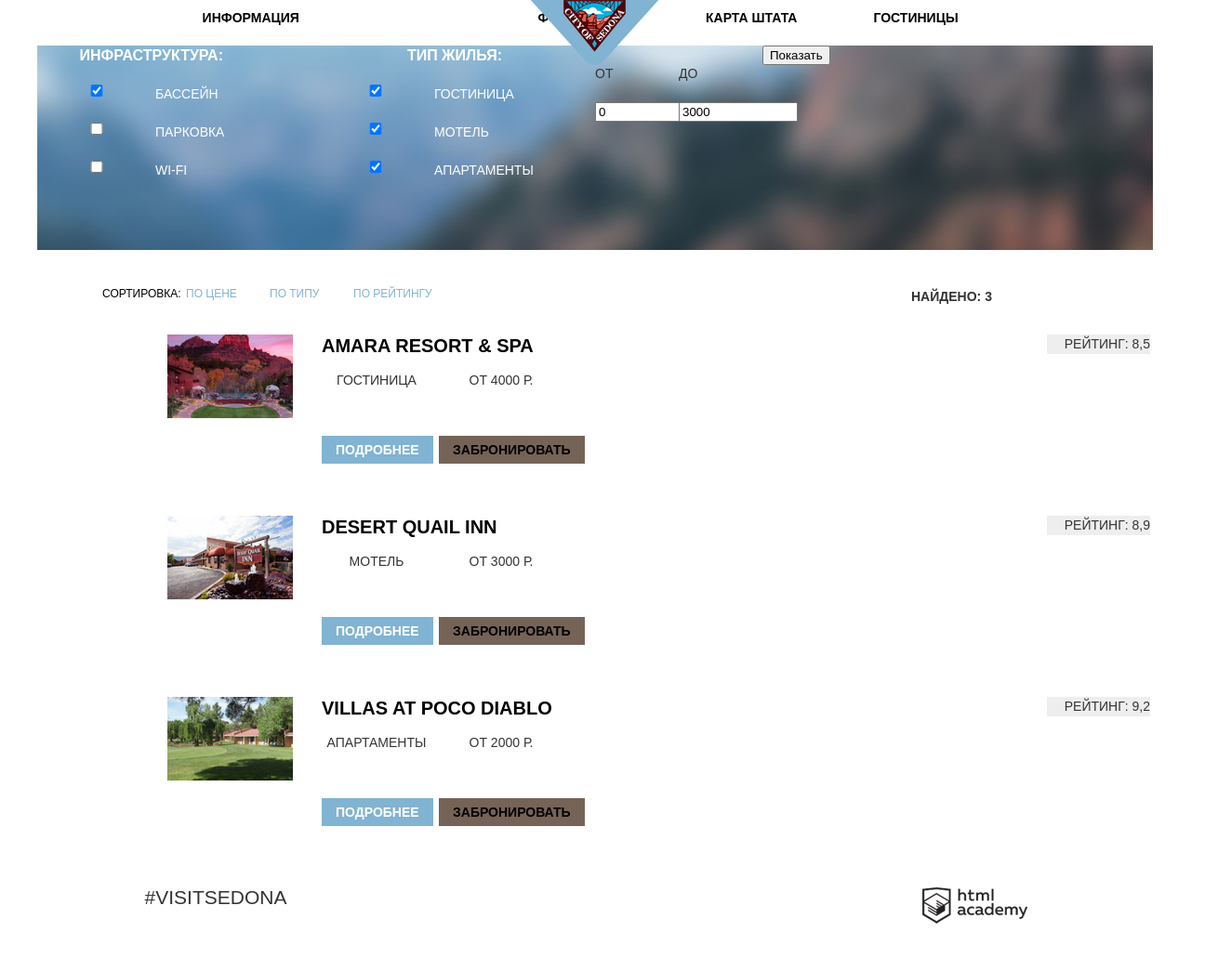
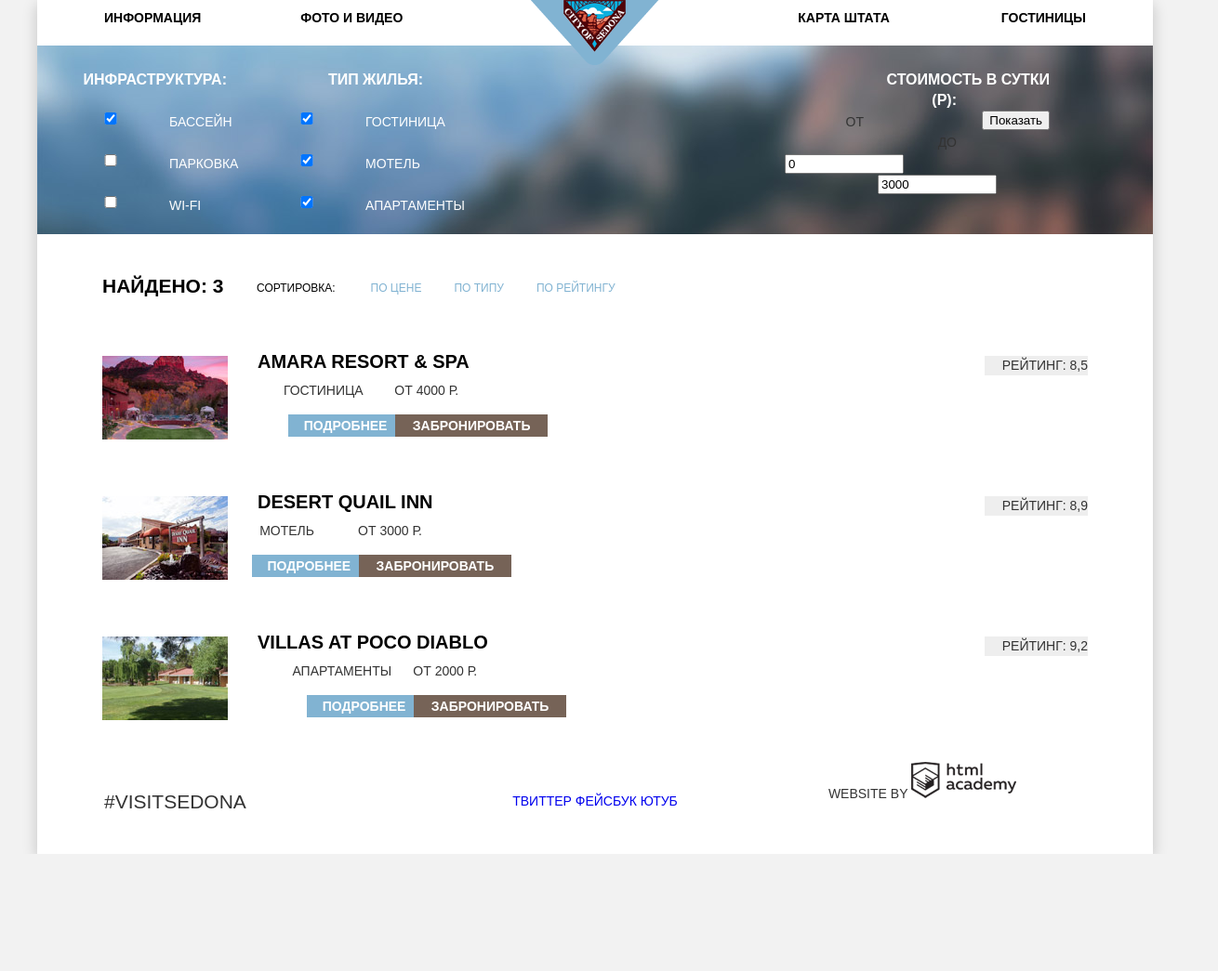
Before and after one commit to elenaklimanova/423043-sedona, a plain HTML site: page hotels.html in a window 1280 px wide. Shown: the whole page at 93% size, 1310 px wide, since content can reach past the window. After the commit the page ends 919 px from the top, so only its background shows below. Drawn offline with Linux system fonts and the light colour scheme.

Commit message:
сетки доработки

```diff
--- a/css/style.css
+++ b/css/style.css
@@ -8,6 +8,7 @@ body {
 	line-height: 21px;
 	font-weight: 400;
 	text-transform: uppercase;
+	background-color: #f2f2f2;
 }
 .main-title p, .benefits-title p, .feautures-item p, .benefits p{
 	font-weight: normal;
@@ -24,15 +25,6 @@ h2 {
 .offer-title p{
 	line-height: 24px;
 }
-.offer-btn{
-	font-size: 21px;
-	line-height: 26px;
-	color: white;
-	background-color: #766357;
-}
-a {
-	text-decoration: none;
-}
 
 .clearfix::after {
 	content: "";
@@ -40,14 +32,32 @@ a {
     clear: both;
 }
 
+.offer-search{
+	background-color: #766357;
+	width: 568px;
+	height: 86px;
+	margin: 0 auto;
+}
+
+.offer-search a{
+	box-sizing: border-box;
+	float: left;
+	width: 100%;
+	height: 76px;
+	color: white;
+	padding-top: 32px;
+	font-size: 21px;
+
+}
+a {
+	text-decoration: none;
+}
+
 .container {
 	width: 1200px;
 	margin: 0 auto;
-}
-
-.wrapper {
-	padding-left: 10%;
-	padding-right: 10%;
+	background-color: #fff;
+	box-shadow: 0 5px 15px rgba(0, 0, 0, 0.2);
 }
 
 ul {
@@ -55,6 +65,7 @@ ul {
 	font-size: 0;
 	list-style-type: none;
 	padding-left: 6%;
+	padding-right: 6%;
 	padding-bottom: 19px;
 	padding-top: 9px;
 
@@ -66,6 +77,13 @@ ul {
 	width: 20%;
 	font-size: 14px;
 	font-weight: 700;
+}
+.main-nav li:nth-child(1),.main-nav li:nth-child(2){
+	text-align: left;
+}
+
+.main-nav li:nth-child(3),.main-nav li:nth-child(4){
+	text-align: right;
 }
 
 .main-nav li:nth-child(2){
@@ -81,39 +99,33 @@ ul {
 	top: 0;
 	left: 50%;
 	transform: translateX(-50%);
+	z-index: 2;
 }
 
 .intro{
-display: flex;
-justify-content: center;
-padding-top: 76px;
-height: 352px;
+height: 508px;
 width: 100%;
 position: relative;
-}
-
-.intro:before{
-	content: "";
 background: url("../img/background-index.jpg") no-repeat;
- width: 100%;
- height: 508px;
- position: absolute;
-	z-index: -1;
-	top: 0px;
-	left: 00px;
 }
 
 .intro:after{
 	content: "";
   background: url("../img/background-mask.png") no-repeat;
 	left: 0;
-	bottom: -235px;
+	bottom: 0;
 	width: 100%;
-	height: 212px;
+	height: 57px;
 	position: absolute;
-	z-index: -1;
+	z-index: 1;
+}
 
+.intro img{
+	display: block;
+	padding-top: 78px;
+	margin: 0 auto;
 }
+
 
 .main-title {
 	font-size: 21px;
@@ -123,7 +135,7 @@ position: relative;
 	text-align: center;
 	padding-left: 382px;
 	padding-right: 382px;
-	padding-top: 125px;
+	padding-top: 46px;
 	padding-bottom: 16px;
 }
 p {
@@ -230,81 +242,76 @@ p {
 }
 .offer p{
 	margin-top: 28px;
+	margin-bottom: 10px;
 }
-.offer-btn btn {
-	text-decoration: none;
-	font-size: 21px;
-}
+
 .map{
 	background: url("../img/map.jpg");
 	background-repeat: no-repeat;
 	width: 100%;
-	height: 747px;
+	height: 473px;
+	margin-top: 0px;
 }
 
-.footer.{
+footer{
 	position: relative;
-	z-index: 1;
 }
 .hotel-search{
-	margin: 0 auto;
 	position:absolute;
 	z-index: 2;
-	top: 2162px;
-	left: 389px;
-	background-color: white;
+	top: 50%;
+	left: 50%;
+	background-color: #fff;
 	width: 568px;
-  height: 395px;
-
+	margin-left: -284px;
+	margin-top: -292px;
 }
 
-.hotel-search{
-	text-align: left;
-	width: 572px;
-	margin: 0 auto;
-
+.hotel-search-row{
+padding: 30px 50px;
 }
 .footer-index, .footer-inner {
 	font-size: 0;
 	text-align: center;
-	padding-right: 72px;
-	padding-left: 72px;
+	padding:0 6%;
 }
-
 
 .hashtag {
 	display: inline-block;
-	vertical-align: top;
+	vertical-align: middle;
+	box-sizing: border-box;
 	font-size: 21px;
-	float: left;
-	width: 240px;
-	margin-right: 88px;
+	text-align: left;
+	width: 33.334%;
+	padding-left:
 }
 
 
 .social {
 	display: inline-block;
 	vertical-align: middle;
-	float: left;
-	width: 400px;
+	font-size: 14px;
+	text-align: center;
+	width: 33.334%;
 }
 
 .copyright{
 	display: inline-block;
 	vertical-align: middle;
-	float: right;
-	width: 240px;
+	font-size: 14px;
+	text-align: right;
+	width: 33.334%;
 }
 
 
 /*внутренняя страница*/
 .search-panel{
 	width: 1200px;
-	min-height: 220px;
+	height: 203px;
 	background-image: url(../img/background-hotels.jpg);
 }
 
- .filter-group b{
+ .filter-title, .filter-cost-title{
   font-size: 16px;
   color: white;
   font-weight: bold;
@@ -318,35 +325,42 @@ p {
   text-align: left;
  }
 
- .filter-group{
+ .filter-group, .filter-cost{
 	width: 300px;
 	text-align: right;
 	float: left;
+	margin-top: 26px;
+	margin-left: 4px;
 }
 
-.filter-group::nth-child(2){
-    margin-right: 300px;
+.filter-group:nth-child(2){
+    margin-right: 270px;
+		margin-left: -89px;
 }
 
 input{
 	width: 120px;
   float: left;
-   margin-top: 20px;
+  margin-top: 24px;
+	margin-left: 15px;
+
 }
 
 label{
 	float: left;
-   padding-top: 20px;
-   width: 5em;
-   margin-right: 20px;
+  padding-top: 24px;
+  width: 33.334%;
 }
+
 
 .sort {
 	width: 1060px;
-	padding: 40px 70px;
+	padding-top: 43px;
+	padding-left: 70px;
+	padding-bottom: 32px;
 }
 
-.sort-title h2{
+.sort-title{
   font-size: 21px;
   color: black;
   font-weight: bold;
@@ -358,12 +372,6 @@ label{
   padding-right:31px;
 }
 
-.sort-buy{
-	float: left;
-	width: 780px;
-	font-size: 0;
-}
-
 .sort-label{
 	font-size: 12px;
 	line-height: normal;
@@ -373,74 +381,62 @@ label{
 	list-style-type: none;
 	text-decoration: none;
 	float: left;
-	width: 90px;
+	padding-top: 8px;
+	padding-right: 38px;
 }
 
 	.sort-buy {
 	font-size: 12px;
 	line-height: normal;
-	vertical-align: bottom;
 	text-align: left;
 	list-style-type: none;
 	text-decoration: none;
-	width: 780px;
+	padding-top: 8px;
 }
 
 .sort-buy a{
 	color: #81b3d2;
 	font-size: 12px;
 	float: left;
-	width: 90px;
+	padding-right: 35px;
 }
 
 .sort-arrows{
-	float: left;
-	width: 111px;
+	float: right;
 }
 
 .hotel-item{
-	width: 1060px;
-	padding: 30px  70px;
+	height: 91px;
+	padding: 30px 70px;
 }
 
 .hotel-image{
 	float: left;
-	width: 135px;
-	padding-right: 31px;
+	padding-right:32px;
 }
 
 .hotel-info{
-	width: 780px;
 	float: left;
+	text-align: left;
+}
+
+.hotel-title{
+  font-size: 20px;
+  color: black;
+  font-weight: bold;
+  float: left;
+	margin-top: -4px;
 }
 
 .hotel-info-part{
   width: 118px;
   float: left;
-    margin-right: 8px;
+	margin-top: 13px;
+  margin-left: -216px;
 }
-
-.price{
-    width: 134px;
-    float: left;
+.hotel-info-part p{
+	margin-bottom: -23px;
 }
-
-.hotel-rating{
-	float: left;
-	width: 111px;
-	background-color: #eeeeee;
-}
-
-.hotel-info a{
-  font-size: 20px;
-  color: black;
-  font-weight: bold;
-  line-height: 1.238;
-  text-align: left;
-	margin-right: 500px;
-
-}
-
  .hotel-info-part a{
 	font-size: 14px;
   color:white;
@@ -448,15 +444,36 @@ label{
   text-align: left;
  	background-color: #81b3d2;
  	text-decoration: none;
- 	padding: 7px 15px;
+ 	padding: 4px 17px;
+	margin-left: 21px;
  }
 
+ .price{
+	 width: 118px;
+	 float: left;
+	 margin-top: 13px;
+	 margin-left: -105px;
+ }
+ .price p{
+ 	margin-bottom: -23px;
+ }
  .price a{
   font-size: 14px;
+  color:white;
+  font-weight: bold;
+  text-align: left;
   background-color:#766357;
   text-decoration: none;
- 	padding: 7px 15px;
+  padding: 4px 19px;
+  margin-left: 25px;
  }
+
+ .hotel-rating{
+ 	float: right;
+ 	width: 111px;
+ 	background-color: #eeeeee;
+ }
+
 
 .hotel-rating-count{
   text-align: right;
--- a/hotels.html
+++ b/hotels.html
@@ -7,9 +7,10 @@
 </head>
 <body>
   <div class="container">
-    <header class="main-header wrapper">
-      <a class="logo" href="index.html">
-            <img src="img/logo.png" width="138" height="70" alt="Sedona">
+    <header class="main-header">
+      <div class="logo" href="index.html">
+         <img src="img/logo.png" width="138" height="70" alt="Sedona">
+      </div>
       <nav class="main-nav">
         <ul>
           <li>
@@ -22,7 +23,7 @@
             <a href="#">Карта штата</a>
           </li>
           <li>
-            <a href="#">Гостиницы</a>
+            <a class="active" href="#">Гостиницы</a>
           </li>
         </ul>
       </nav>
@@ -49,14 +50,15 @@
             <label for="apartments">Апартаменты</label>
           </div>
         <div class="filter-cost">
+          <b class="filter-cost-title">Стоимость в сутки (Р):</b>
           <label>от <input class="filter-field field-min" type="text" value="0"></label>
           <label>до <input class="filter-field field-max" type="text" value="3000"></label>
-        </div>
         <div class="range-controls">
           <div class="toggle min-toggle"></div>
           <div class="toggle max-toggle"></div>
         </div>
         <button type="submit" class="btn-filter">Показать</button>
+        </div>
       </form>
     </section>
         <div class="sort clearfix">
@@ -66,11 +68,12 @@
             <a href="#">По цене</a>
       		  <a href="#">По типу</a>
       		  <a href="#">По рейтингу</a>
-        </div>
+          </div>
       		<div class="sort-arrows">
       			<a href="#" class="icon-triangle icon-up"></a>
       			<a href="#" class="icon-triangle icon-down"></a>
       		</div>
+        </div>
       	</section>
       	<section class="hotels clearfix">
       			<article class="hotel-item clearfix">
@@ -93,8 +96,6 @@
                 <div class="hotel-rating-count">Рейтинг: 8,5</div>
       			  </div>
             </article>
-      		</section>
-      		<section class="hotels clearfix">
             <article class="hotel-item clearfix">
       			  <div class="hotel-image">
                 <img src="img/hotel-image-2.jpg" width="135" height="90" alt="Desert Quail Inn">
@@ -115,8 +116,6 @@
                   <div class="hotel-rating-count">Рейтинг: 8,9</div>
                 </div>
             </article>
-      		</section>
-      		<section class="hotels clearfix">
             <article class="hotel-item clearfix">
       			  <div class="hotel-image">
                 <img src="img/hotel-image-3.jpg" width="135" height="90" alt="Villas at Poco Diablo">
```
Also changed, not shown: index.html (+10 -8 lines). Lines whose indentation alone changed are shown as unchanged.
